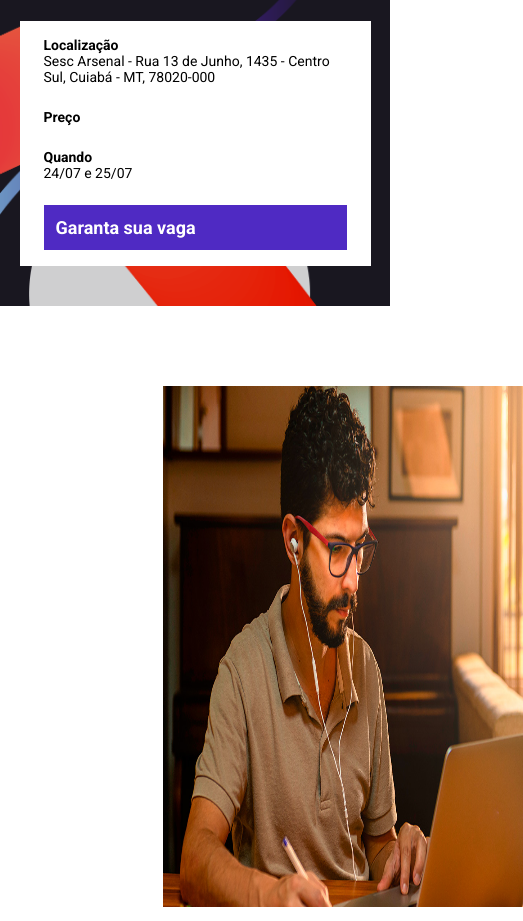
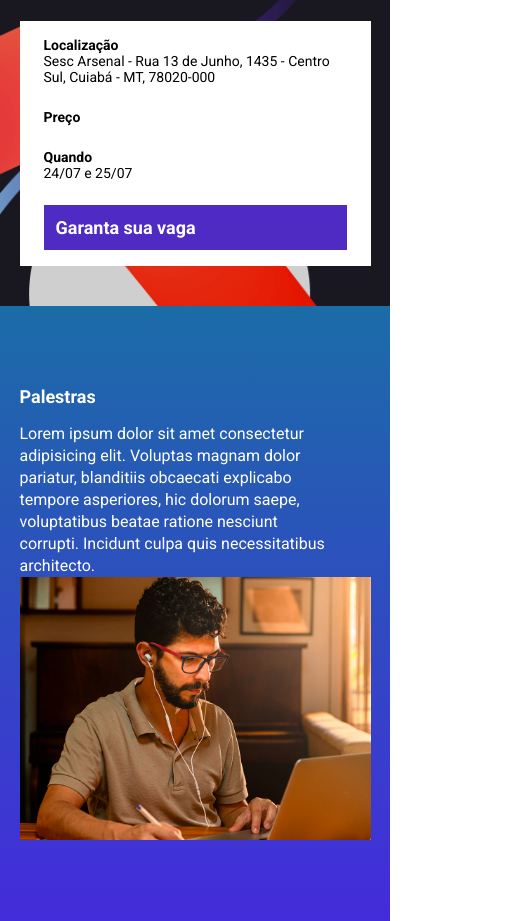
Before and after one commit to DarkkSorkk/landing_page_senac, a website built with Parcel: page src/index.html in a window 390 px wide. Shown: the part 179-1100 px from the top of the page, 523 px wide, since content can reach past the window. Built offline with nearby package versions, Linux system fonts and the light colour scheme.

Commit message:
inicio de variables

```diff
--- a/src/styles/components/_event.scss
+++ b/src/styles/components/_event.scss
@@ -1,5 +1,7 @@
 .event {
     padding: 80px 0;
+    background-image: linear-gradient(#1B6CA7, #442BDB);
+
     .container {
         display: flex;
     }
@@ -23,4 +25,14 @@
             line-height: 22px;
         }
     }
+
+    @media (max-width: 640px) {
+        .container {
+            display: block;
+        }
+
+        &__image {
+            width: 100%;
+        }
+    }
 }
```
Also changed, not shown: src/styles/components/_variables.scss (added).
